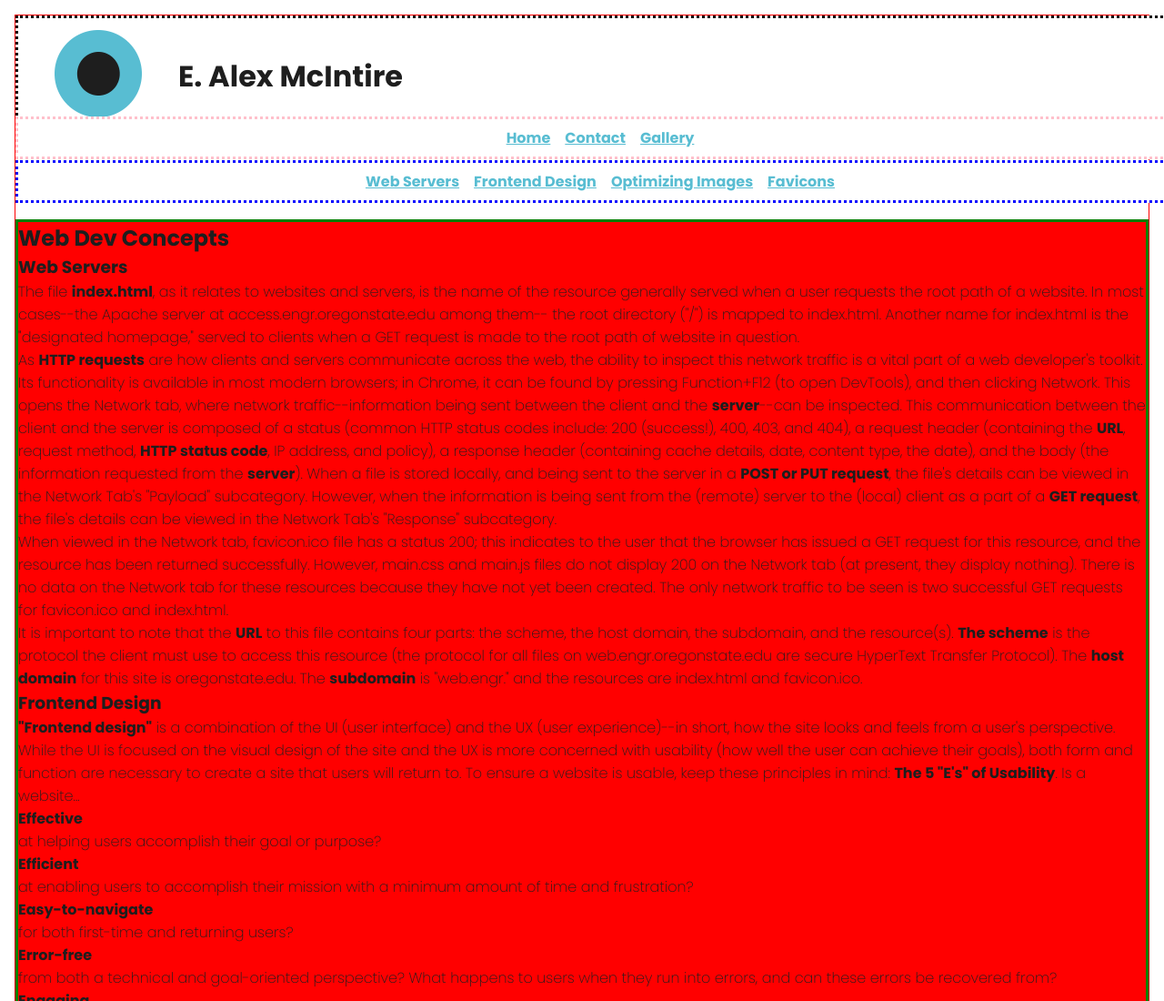
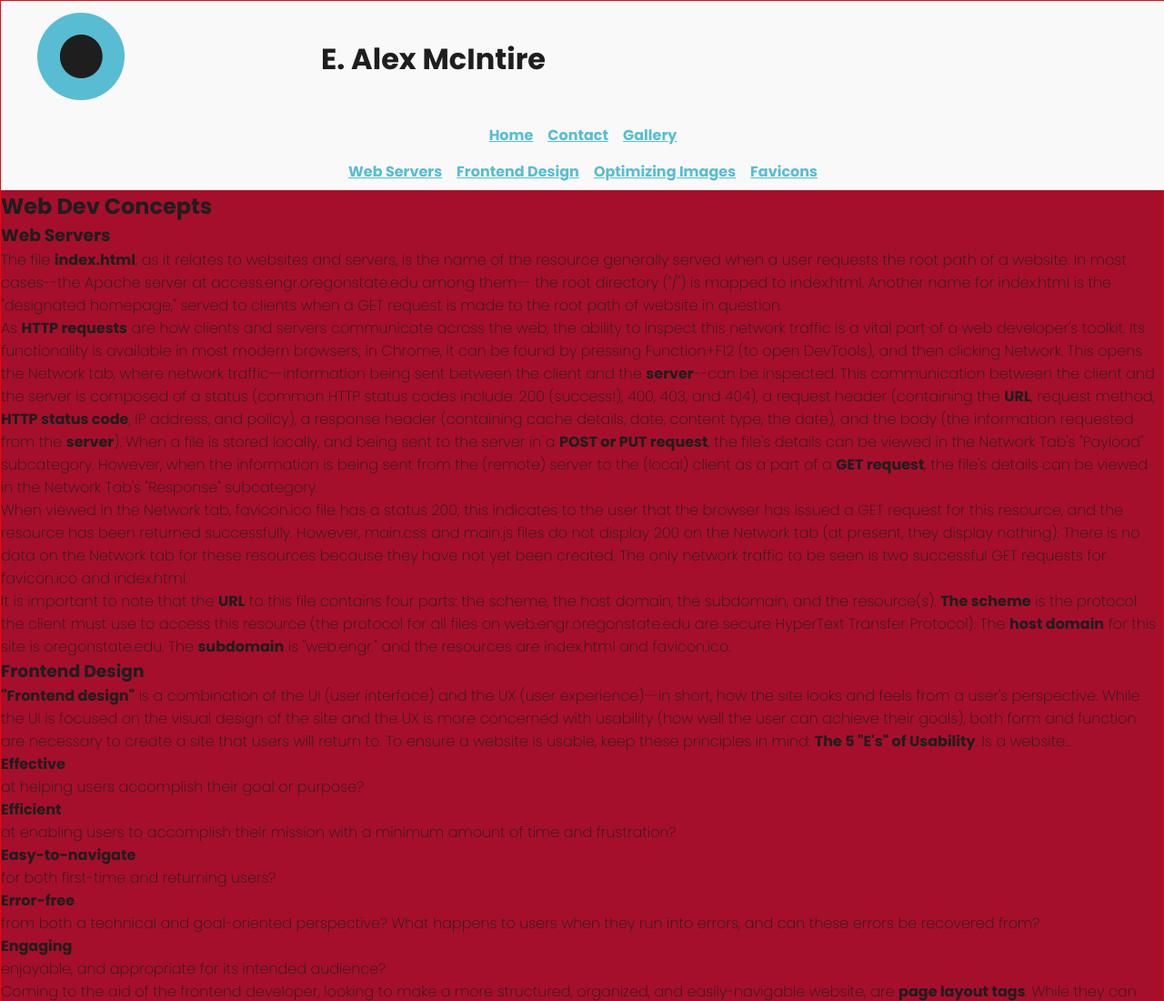
Before and after one commit to alexisabadger/a4-mcintire, a plain HTML site: page index.html in a window 1280 px wide. Shown: the top 1100 px of the page at 91% size. Drawn offline with Linux system fonts and the light colour scheme.

Commit message:
(fix): more CSS edits

```diff
--- a/style.css
+++ b/style.css
@@ -20,13 +20,15 @@
 
 html {
   /* background-image: url("./images/21-monroe-street-new-york-ny.webp"); */
-  margin: 1rem;
+  background-image: url("./images/21-monroe-street-new-york-ny.webp");
 }
 
 /*   ----- Variables  -----  */
 :root {
     /*--custom-color-name:;
     --custom-embellishment-name:; */
+    --main-white-shade: #f9f9f9;
+    --accent-color-red: #A60F2B;
     font-family: Poppins;
     font-size: 16px;
   }
@@ -40,13 +42,14 @@ html {
 
   header {
 
-      border: 3px dotted black;
+      /*border: 3px dotted black; */
       position: fixed;
-      display: flex;
+      display: grid;
+      grid-template-columns: 1fr 3fr;
       align-items: center;
       width: 100%;
       height: 8rem;
-      background-color: white;
+      background-color: var(--main-white-shade);
       z-index: 100; /* Ensures the header is on top of other content */
 
   }
@@ -55,6 +58,7 @@ html {
     font-size: 2rem;
     font-weight: 700;
     margin-left: 2rem;
+    justify-content: center;
   }
 
   header img {
@@ -88,8 +92,8 @@ html {
   top: 8rem; /* Adjust this value to leave space for the fixed header */
   width: 100%; /* Adjust the width of your navigation bar */
   z-index: 100; /* Ensures the nav bar is on top of other content */
-  border: 3px dotted pink;
-  background-color: white;
+  /* border: 3px dotted pink; */
+  background-color: var(--main-white-shade);
   display: flex;
   align-items: center;
   justify-content: center;
@@ -106,30 +110,30 @@ html {
     display: flex;
     align-items: center;
     justify-content: center;
-  top: 11rem; /* Adjust this value to leave space for the fixed header */
+  top: 10.5rem; /* Adjust this value to leave space for the fixed header */
   width: 100vw; /* Adjust the width of your navigation bar */
   z-index: 100; /* Ensures the nav bar is on top of other content */
-  border: 3px dotted blue;
-  background-color: white;
+  /*border: 3px dotted blue; */
+  background-color: var(--main-white-shade);
   }
 
   #index {
     display: grid;
-    border: 3px solid green;
-    background-color: red;
-    margin-top: 14rem;
+    /*border: 3px solid green;*/
+    background-color: var(--accent-color-red);
+    margin-top: 13rem;
   }
 
   #contact {
     display: grid;
     border: 3px solid green;
-    background-color: red;
+    background-color: var(--accent-color-red);
     margin-top: 11rem;
   }
 
   #gallery {
     display: grid;
-    background-color: red;
+    background-color: var(--accent-color-red);
     margin-top: 11rem;
   }
 
```
